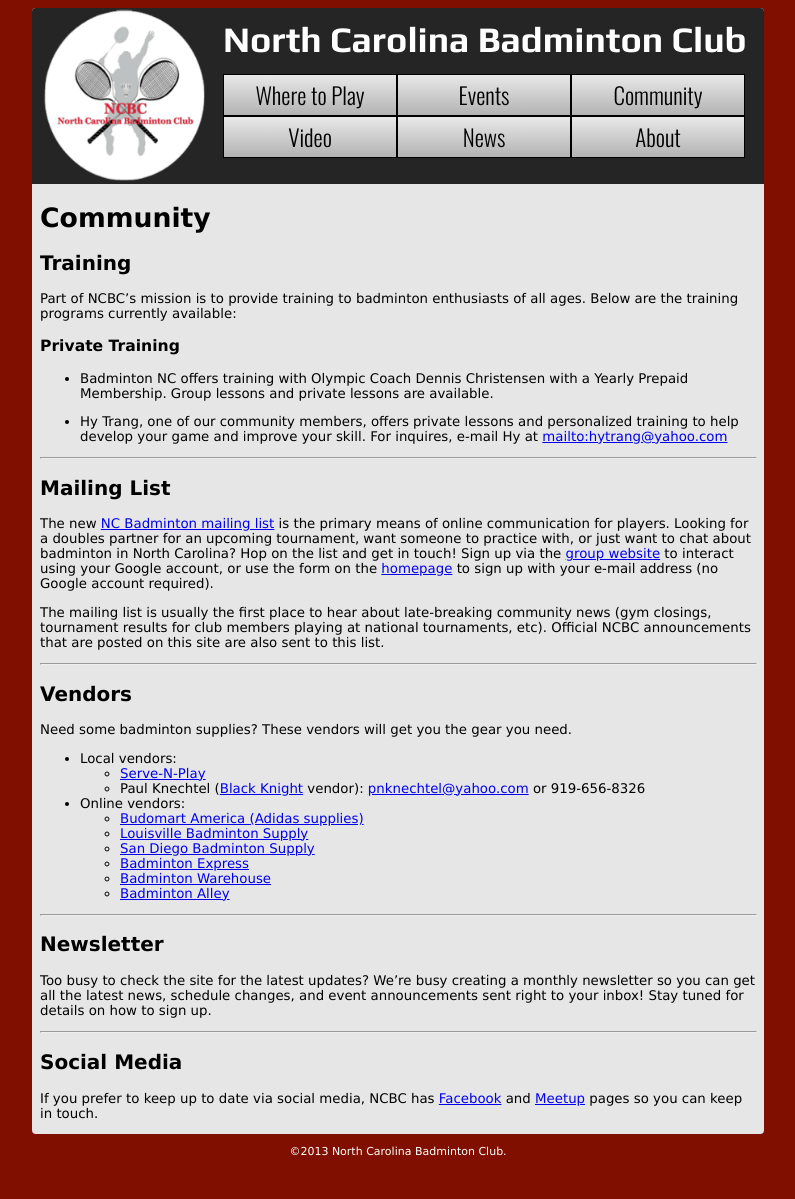
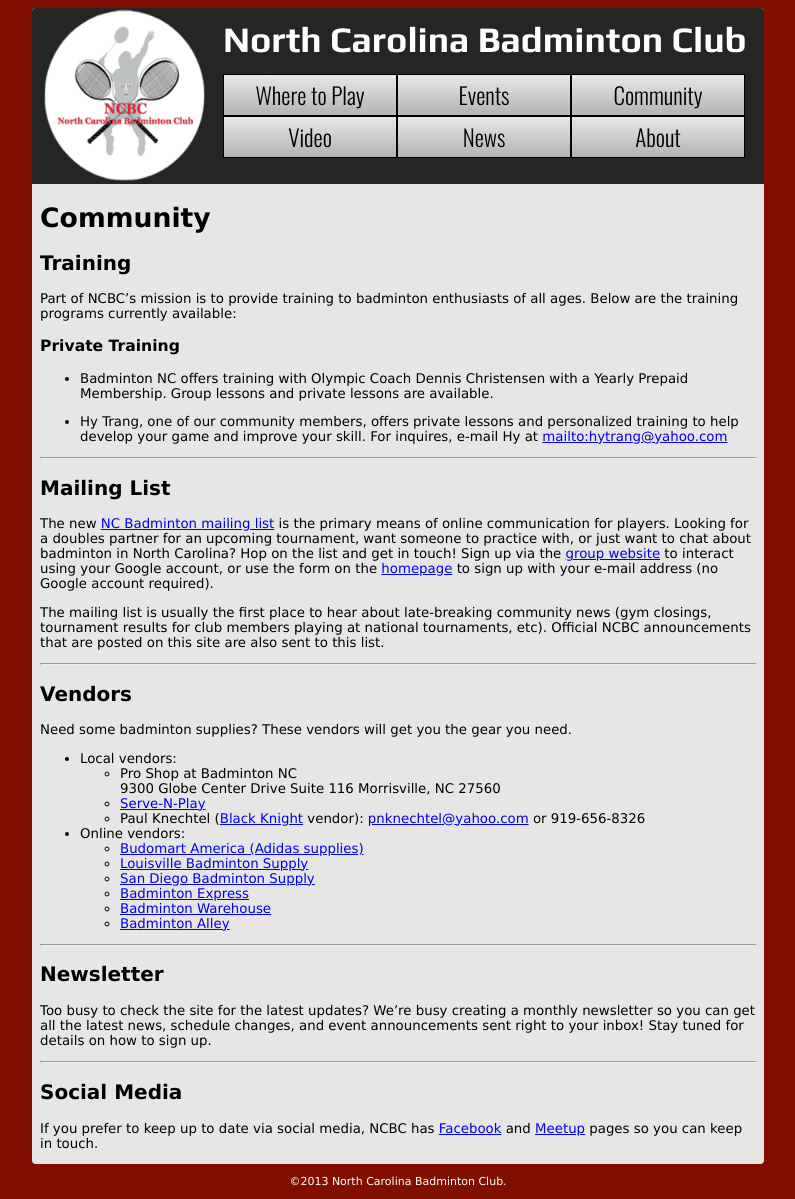
Before and after one commit to NCBC/ncbc.github.com, a Jekyll site: the page built from community.md, in a window 1280 px wide. Shown: the whole page, without its empty margins (242-1037 px from the left). Built offline with Jekyll 4.4.1, drawn with Linux system fonts in a browser that asks for light colours; Markdown is read by kramdown in place of the engine named in the settings; before the commit the page ends 1169 px from its top, so only the background shows below that.

Commit message:
Update community.md

```diff
--- a/community.md
+++ b/community.md
@@ -29,6 +29,8 @@ The mailing list is usually the first place to hear about late-breaking communit
 Need some badminton supplies? These vendors will get you the gear you need.
 
 - Local vendors: <br />
+    - Pro Shop at Badminton NC <br />
+    9300 Globe Center Drive   Suite 116    Morrisville, NC 27560 <br />
     - [Serve-N-Play](http://www.servenplay.com/snpecomm1/) <br />
     - Paul Knechtel ([Black Knight](http://www.blackknight.ca) vendor): <a href="&#x6d;&#x61;&#x69;&#000108;&#x74;&#x6f;&#58;&#000112;&#000110;&#107;&#000110;&#x65;&#x63;&#x68;&#000116;&#x65;&#x6c;&#x40;&#121;&#00097;&#000104;&#x6f;&#000111;&#x2e;&#00099;&#111;&#000109;?subject=&cc=&bcc=&body=" style="" class="" id="">&#000112;&#x6e;&#x6b;&#x6e;&#x65;&#99;&#000104;&#116;&#101;&#108;&#x40;&#x79;&#97;&#104;&#x6f;&#111;&#00046;&#99;&#x6f;&#x6d;</a> or 919-656-8326
 
```
